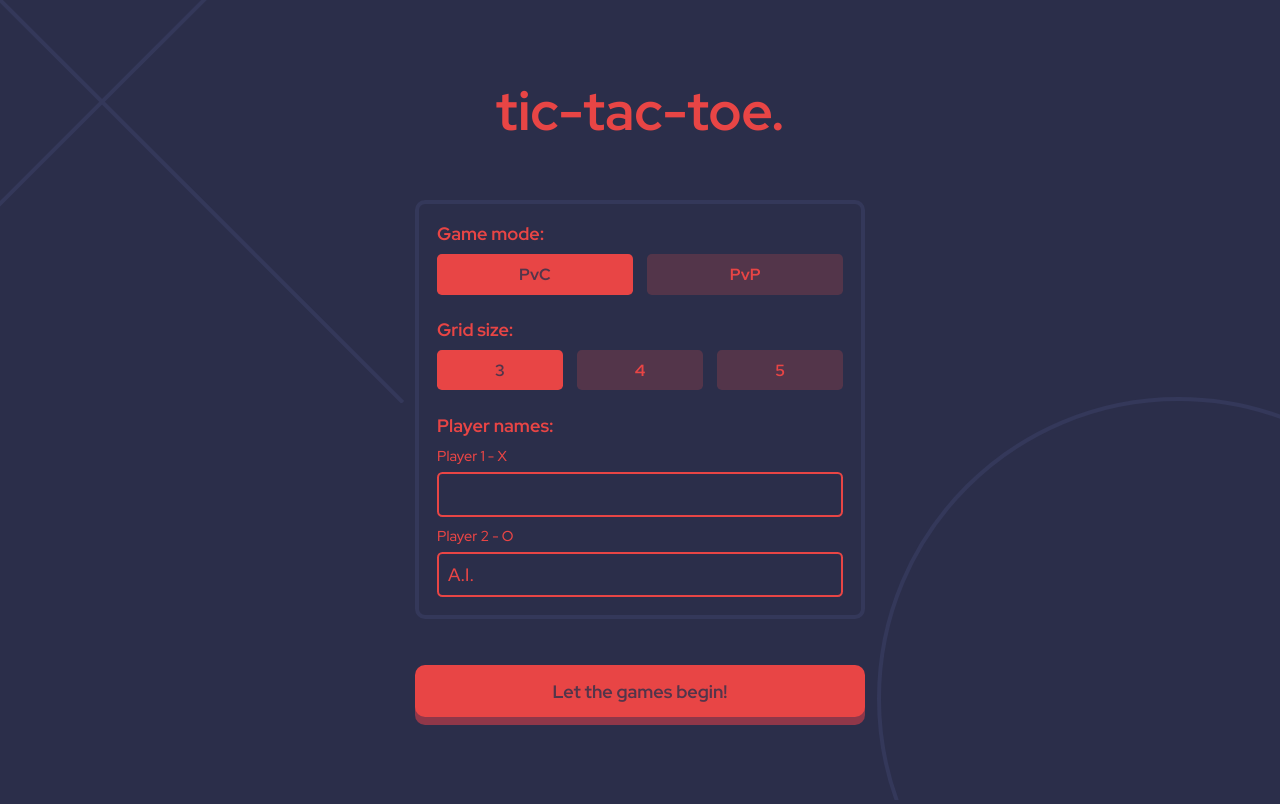
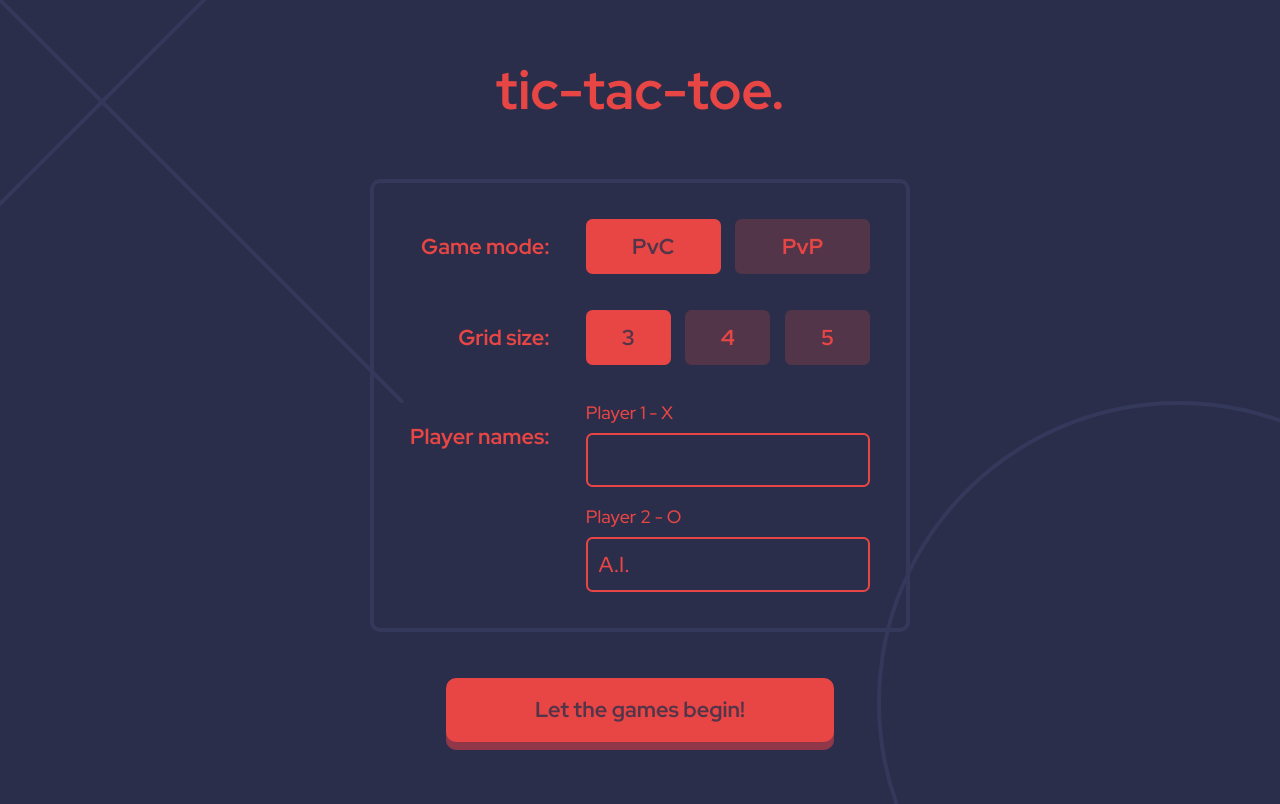
Before and after one commit to syedalimansoor/tic-tac-toe-react, a React (Vite) app: page /settings in a window 1280 px wide. Built offline with nearby package versions, Linux system fonts and the light colour scheme.

Commit message:
Make responsive

```diff
--- a/src/components/settings/EnterPlayerNames.tsx
+++ b/src/components/settings/EnterPlayerNames.tsx
@@ -1,14 +1,22 @@
 import { selectPlayers } from "$/features/players";
 import useStore from "$/store";
+import styled from "styled-components";
 import PlayerNameField from "./PlayerNameField";
 import { FieldsList, Label } from "./styled";
+
+const StyledLabel = styled(Label)`
+  @media (min-width: ${({ theme }) => theme.breakpoints.medium}) {
+    align-self: start;
+    margin-top: 1em;
+  }
+`;
 
 export default function EnterPlayerNames() {
   const { players } = useStore(selectPlayers);
 
   return (
     <>
-      <Label>Player names:</Label>
+      <StyledLabel>Player names:</StyledLabel>
       <FieldsList>
         {players.map((player, idx) => (
           <PlayerNameField player={player} key={player.id} number={idx + 1} />
--- a/src/components/settings/PlayButton.tsx
+++ b/src/components/settings/PlayButton.tsx
@@ -27,6 +27,11 @@ const Button = styled.button`
   }
 
   width: min(100%, 25em);
+
+  @media (min-width: ${({ theme }) => theme.breakpoints.medium}) {
+    font-size: 1.2rem;
+    width: min(100%, 18em);
+  }
 `;
 
 export default function PlayButton() {
--- a/src/components/settings/PlayerNameField.tsx
+++ b/src/components/settings/PlayerNameField.tsx
@@ -13,6 +13,10 @@ const Label = styled.label`
   font-size: 0.8rem;
   font-weight: ${({ theme }) => theme.font.weight.medium};
   margin-bottom: 0.5em;
+
+  @media (min-width: ${({ theme }) => theme.breakpoints.medium}) {
+    font-size: 1rem;
+  }
 `;
 
 const Field = styled.input`
@@ -24,6 +28,10 @@ const Field = styled.input`
   padding: 0.5em;
   font-weight: ${({ theme }) => theme.font.weight.medium};
   outline: none;
+
+  @media (min-width: ${({ theme }) => theme.breakpoints.medium}) {
+    font-size: 1.2rem;
+  }
 `;
 
 export default function PlayerNameField(props: Props) {
--- a/src/components/settings/SelectOption.tsx
+++ b/src/components/settings/SelectOption.tsx
@@ -30,6 +30,10 @@ const Content = styled.span<{ checked: boolean }>`
     box-shadow: 0 0 2px rgba(0, 0, 0, 0.3),
       0 0 5px ${({ theme }) => theme.colors.orange[300]};
   }
+
+  @media (min-width: ${({ theme }) => theme.breakpoints.medium}) {
+    font-size: 1.2rem;
+  }
 `;
 
 const Radio = styled.input.attrs({ type: "radio" })``;
--- a/src/components/settings/SettingsForm.tsx
+++ b/src/components/settings/SettingsForm.tsx
@@ -14,6 +14,15 @@ const Form = styled.form`
   gap: 0.5em;
 
   width: min(100%, 25em);
+
+  @media (min-width: ${({ theme }) => theme.breakpoints.medium}) {
+    grid-template-rows: repeat(3, auto);
+    grid-template-columns: auto 1fr;
+    gap: 2em;
+    align-items: center;
+    padding: 2em;
+    width: min(100%, 30em);
+  }
 `;
 
 export default function SettingsForm() {
--- a/src/components/settings/styled.ts
+++ b/src/components/settings/styled.ts
@@ -2,6 +2,11 @@ import styled from "styled-components";
 
 export const Label = styled.h2`
   font-size: 1rem;
+
+  @media (min-width: ${({ theme }) => theme.breakpoints.medium}) {
+    text-align: right;
+    font-size: 1.2rem;
+  }
 `;
 
 export const OptionsList = styled.div`
@@ -13,10 +18,18 @@ export const OptionsList = styled.div`
   & > * {
     flex: 1 0 0;
   }
+
+  @media (min-width: ${({ theme }) => theme.breakpoints.medium}) {
+    margin-bottom: 0;
+  }
 `;
 
 export const FieldsList = styled.div`
   display: flex;
   flex-direction: column;
   gap: 0.5em;
+
+  @media (min-width: ${({ theme }) => theme.breakpoints.medium}) {
+    gap: 1em;
+  }
 `;
```
